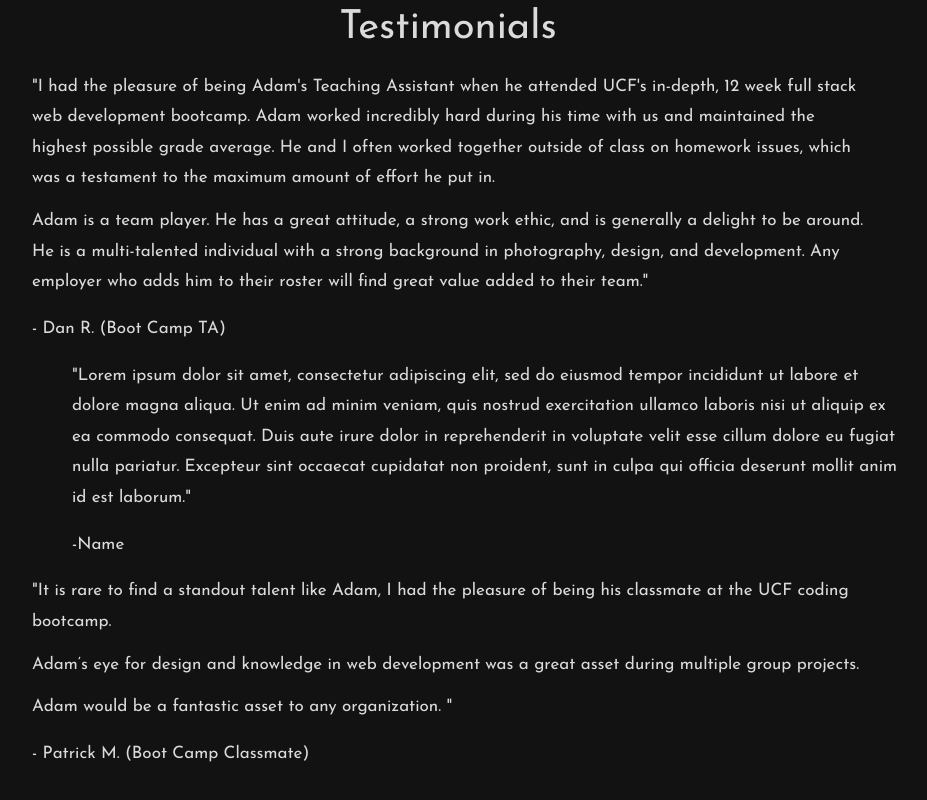
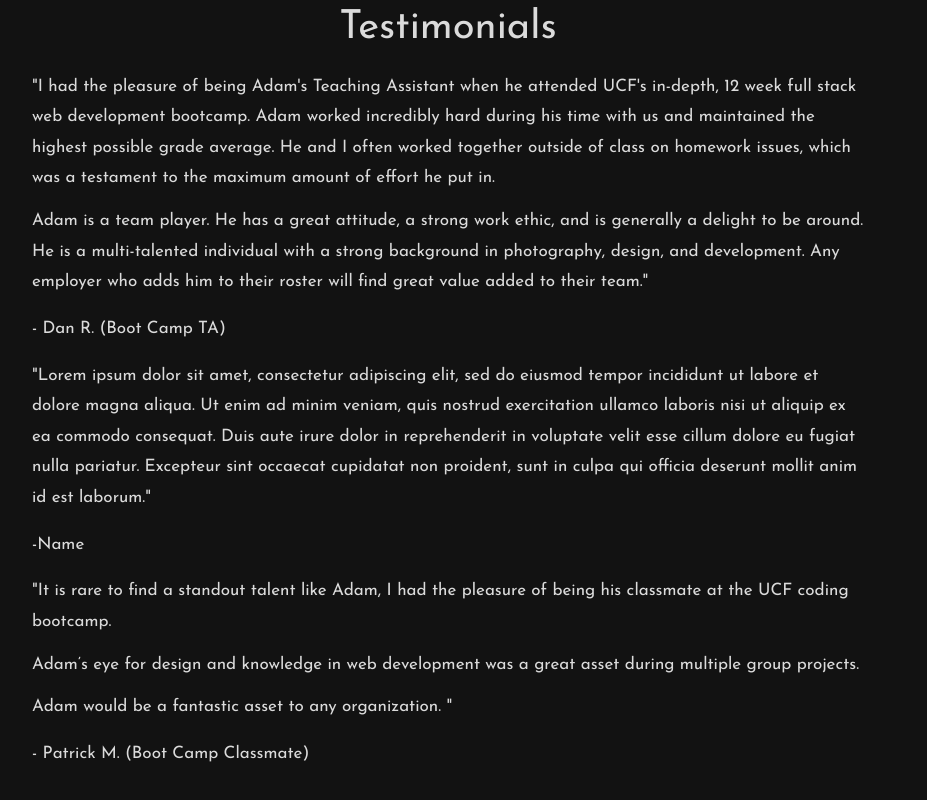
Before and after one commit to adamalcantara/alcantara_dev, a React (Create React App) app: page /about in a window 1280 px wide. Shown: the part 837-1637 px from the top of the page, without its empty margins (312-1239 px from the left). Built offline with nearby package versions, Linux system fonts and the light colour scheme.

Commit message:
Styling fixes to about page

```diff
--- a/src/Pages/About/About.css
+++ b/src/Pages/About/About.css
@@ -74,7 +74,7 @@ p {
     }
 
     #middle {
-        padding: 0 0;
+        margin: 0 0;
     }
 }
 
```
